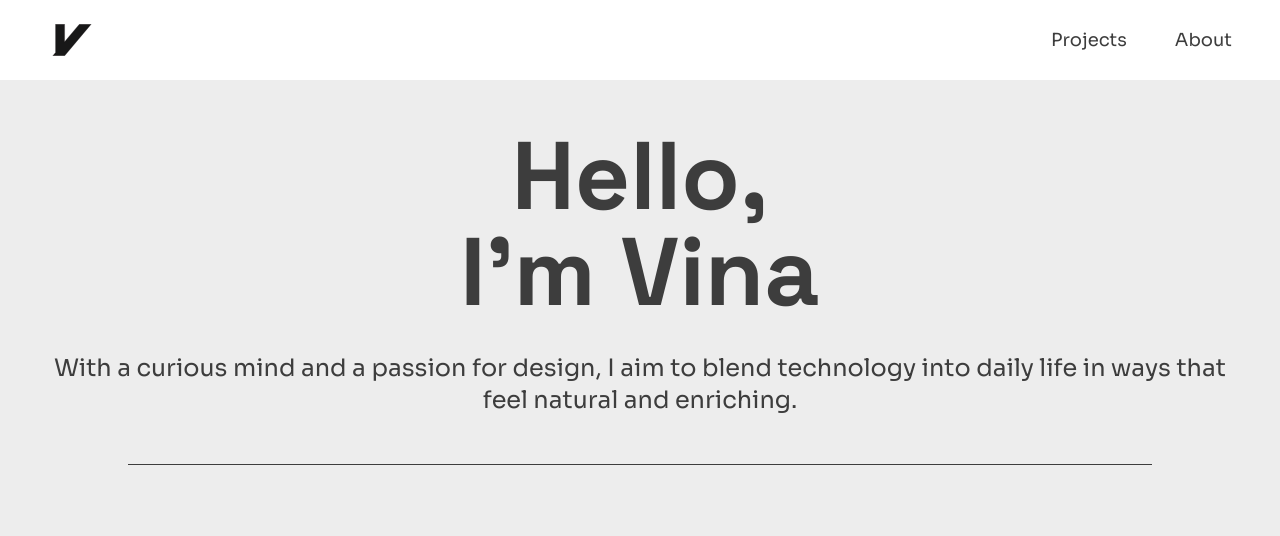
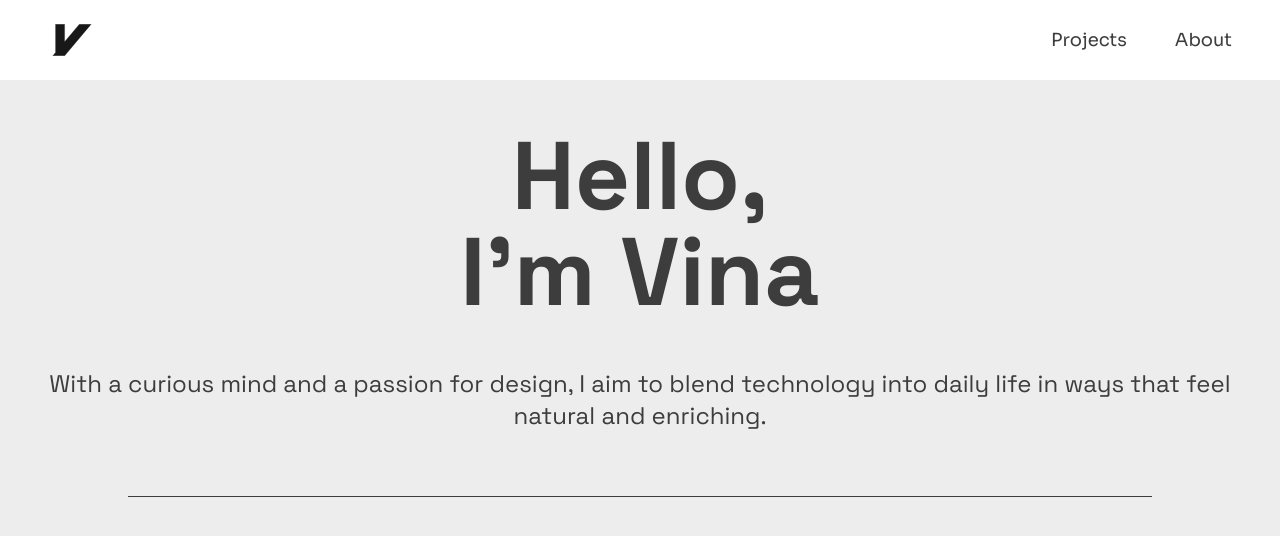
Before and after one commit to vina-setiawaty/portfolio-website, a Next.js app: page / in a window 1280 px wide. Shown: the top 536 px of the page. Built offline with nearby package versions, Linux system fonts and the light colour scheme.

Commit message:
TEST1_src path for github page

```diff
--- a/next.config.mjs
+++ b/next.config.mjs
@@ -1,4 +1,8 @@
 /** @type {import('next').NextConfig} */
-const nextConfig = {};
+const isGithubPages = process.env.NODE_ENV === 'production';
 
+const nextConfig = {
+    basePath: isGithubPages ? '/portfolio-website' : '',
+    assetPrefix: isGithubPages ? '/portfolio-website/public/' : '',
+};
 export default nextConfig;
--- /dev/null
+++ b/src/app/footer.js
@@ -0,0 +1,6 @@
+import "./index.css";
+import Image from "next/image";
+import Link from "next/link";
+
+export const Footer = () => {
+};
--- a/src/app/navbar.js
+++ b/src/app/navbar.js
@@ -12,7 +12,7 @@ export const Navbar = () => {
 
     return (
         <nav className="fixed w-full text-sm md:text-lg bg-white text-accent font-main">
-            <div className="m-auto flex w-full max-w-[2160px] items-center justify-between  px-[12px] md:px-[48px] py-[12px] md:py-[24px]">
+            <div className="m-auto flex w-full max-w-[2160px] items-center justify-between px-[12px] md:px-[48px] py-[12px] md:py-[24px]">
                 <div className="text-lg font-bold">
                     <Image src="/assets/icon.svg" alt="Logo" width={48} height={48} className="h-6 md:h-8 inline-block" />
                 </div>
--- a/src/app/page.js
+++ b/src/app/page.js
@@ -7,12 +7,12 @@ export default function Home() {
     <div className="font-secondary bg-primary text-accent flex flex-col min-h-screen items-start justify-start">
       <Navbar />
       <div className="flex flex-col items-center justify-start min-h-screen max-w-[2160px] w-full my-[52px] md:my-[80px]">
-        <div className="flex flex-col items-center justify-start min-h-screen max-w-[2160px] w-full my-[48px] gap-4">
+        <div className="flex flex-col items-center justify-start min-h-screen max-w-[2160px] w-full my-[48px] gap-4 md:gap-8">
           <h1 className="text-jump text-6xl md:text-8xl text-center font-main font-bold text-accent mb-4">
             <span>H</span><span>e</span><span>l</span><span>l</span><span>o</span><span>,</span><br />
             <span>I</span><span>'</span><span>m</span><span>{'\u00A0'}</span><span>V</span><span>i</span><span>n</span><span>a</span>
           </h1>
-          <h2 className="text-lg md:text-2xl text-center font-secondary text-accent mb-8 mx-[12px] md:mx-[48px] max-w-[1280px]">
+          <h2 className="text-lg md:text-2xl text-center font-main text-accent mb-8 mx-[12px] md:mx-[48px] max-w-[1280px]">
             With a curious mind and a passion for design, I aim to blend technology into daily life in ways that feel natural and enriching.
           </h2>
           <hr className="h-[1px] w-[80%] px-[12px] md:px-[48px] xl:max-w-[1280px]" />
```
